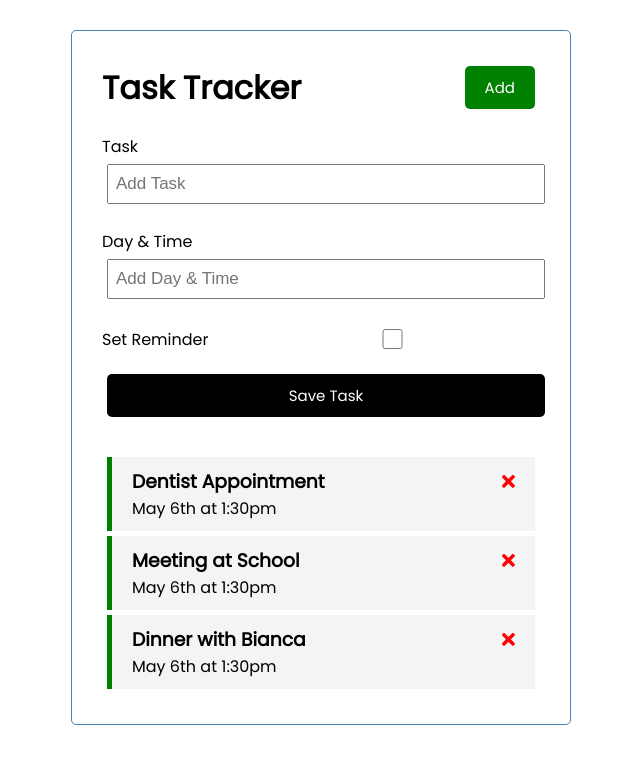
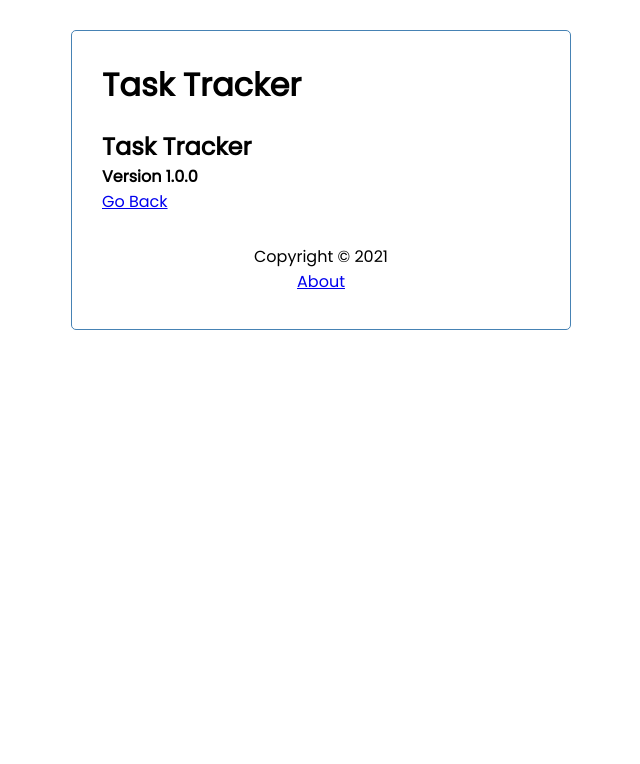
Before and after one commit to toddster79/angular-crash, an Angular app: page /about in a window 1280 px wide. Shown: the top 764 px of the page, without its empty margins (319-959 px from the left). Built offline with nearby package versions, Linux system fonts and the light colour scheme; data requests are answered from the project's data file.

Commit message:
Created route for about page

```diff
--- a/src/app/app.component.html
+++ b/src/app/app.component.html
@@ -1,4 +1,5 @@
 <div class="container">
   <app-header></app-header>
-  <app-tasks></app-tasks>
+  <router-outlet></router-outlet>
+  <app-footer></app-footer>
 </div>
--- a/src/app/app.module.ts
+++ b/src/app/app.module.ts
@@ -3,6 +3,7 @@
 import { FontAwesomeModule } from '@fortawesome/angular-fontawesome';
 import { HttpClientModule } from '@angular/common/http';
 import { FormsModule } from '@angular/forms';
+import { RouterModule, Routes } from '@angular/router';
 
 import { AppComponent } from './app.component';
 import { HeaderComponent } from './components/header/header.component';
@@ -10,7 +11,13 @@
 import { TasksComponent } from './components/tasks/tasks.component';
 import { TaskItemComponent } from './components/task-item/task-item.component';
 import { AddTaskComponent } from './components/add-task/add-task.component';
+import { AboutComponent } from './components/about/about.component';
+import { FooterComponent } from './components/footer/footer.component';
 
+const appRoutes: Routes = [
+  {path: '', component: TasksComponent},
+  {path: 'about', component: AboutComponent}
+]
 
 @NgModule({
   declarations: [
@@ -19,13 +26,16 @@
     ButtonComponent,
     TasksComponent,
     TaskItemComponent,
-    AddTaskComponent
+    AddTaskComponent,
+    AboutComponent,
+    FooterComponent
   ],
   imports: [
     BrowserModule,
     FontAwesomeModule,
     HttpClientModule,
-    FormsModule
+    FormsModule,
+    RouterModule.forRoot(appRoutes, {enableTracing: true} )
   ],
   providers: [],
   bootstrap: [AppComponent]
--- /dev/null
+++ b/src/app/components/about/about.component.html
@@ -0,0 +1,5 @@
+<div>
+    <h2>Task Tracker</h2>
+    <h4>Version 1.0.0</h4>
+    <a routerLink="/">Go Back</a>
+</div>
--- /dev/null
+++ b/src/app/components/about/about.component.ts
@@ -0,0 +1,15 @@
+import { Component, OnInit } from '@angular/core';
+
+@Component({
+  selector: 'app-about',
+  templateUrl: './about.component.html',
+  styleUrls: ['./about.component.css']
+})
+export class AboutComponent implements OnInit {
+
+  constructor() { }
+
+  ngOnInit(): void {
+  }
+
+}
--- a/src/app/components/add-task/add-task.component.html
+++ b/src/app/components/add-task/add-task.component.html
@@ -1,4 +1,4 @@
-<form class="add-form" (ngSubmit)="onSubmit()">
+<form *ngIf="showAddTask" class="add-form" (ngSubmit)="onSubmit()">
     <div class="form-control">
         <label for="text">Task</label>
         <input type="text" name="text" [(ngModel)]="text" id="text" placeholder="Add Task" />
--- a/src/app/components/add-task/add-task.component.ts
+++ b/src/app/components/add-task/add-task.component.ts
@@ -1,4 +1,6 @@
 import { Component, OnInit, Output, EventEmitter } from '@angular/core';
+import { UiService } from '../../services/ui.service';
+import { Subscription } from 'rxjs';
 import { Task } from '../../Task';
 
 @Component({
@@ -11,8 +13,13 @@
   text!: string;
   day!: string;
   reminder: boolean = false;
+  showAddTask!: boolean;
+  subscription: Subscription;
 
-  constructor() { }
+  constructor(private uiService: UiService) {
+    this.subscription = this.uiService.onToggle()
+    .subscribe((value) => (this.showAddTask = value));
+  }
 
   ngOnInit(): void {
   }
--- /dev/null
+++ b/src/app/components/footer/footer.component.css
@@ -0,0 +1,4 @@
+footer {
+    margin-top: 30px;
+    text-align: center;
+}
--- /dev/null
+++ b/src/app/components/footer/footer.component.html
@@ -0,0 +1,4 @@
+<footer>
+    <p>Copyright &copy; 2021</p>
+    <a routerLink="/about">About</a>
+</footer>
--- /dev/null
+++ b/src/app/components/footer/footer.component.ts
@@ -0,0 +1,15 @@
+import { Component, OnInit } from '@angular/core';
+
+@Component({
+  selector: 'app-footer',
+  templateUrl: './footer.component.html',
+  styleUrls: ['./footer.component.css']
+})
+export class FooterComponent implements OnInit {
+
+  constructor() { }
+
+  ngOnInit(): void {
+  }
+
+}
--- a/src/app/components/header/header.component.html
+++ b/src/app/components/header/header.component.html
@@ -1,8 +1,9 @@
 <header>
     <h1>{{ title }}</h1>
     <app-button
-    color="green"
-    text="Add"
+    *ngIf="hasRoute('/')"
+    color="{{ showAddTask ? 'red' : 'green' }}"
+    text="{{ showAddTask ? 'Close' : 'Add' }}"
     (btnClick)="toggleAddTask()">
     </app-button>
 </header>
--- a/src/app/components/header/header.component.ts
+++ b/src/app/components/header/header.component.ts
@@ -1,4 +1,7 @@
 import { Component, OnInit } from '@angular/core';
+import { UiService } from '../../services/ui.service';
+import { Subscription } from 'rxjs';
+import { Router } from '@angular/router';
 
 @Component({
   selector: 'app-header',
@@ -6,15 +9,23 @@
   styleUrls: ['./header.component.css']
 })
 export class HeaderComponent implements OnInit {
+  title: string = 'Task Tracker';
+  showAddTask: boolean = false;
+  subscription!: Subscription;
 
-  title: string = 'Task Tracker';
-
-  constructor() { }
+  constructor(private uiService: UiService, private router: Router) {
+    this.subscription = this.uiService.onToggle()
+    .subscribe((value) => (this.showAddTask = value));
+  }
 
   ngOnInit(): void {}
 
   toggleAddTask() {
-    console.log("toggle");
+    this.uiService.toggleAddTask();
+  }
+
+  hasRoute(route: string) {
+    return this.router.url === route;
   }
 
 }
```
Also changed, not shown: src/app/components/about/about.component.css (added), 2 other files (tests, documents, lock files or other folders).
